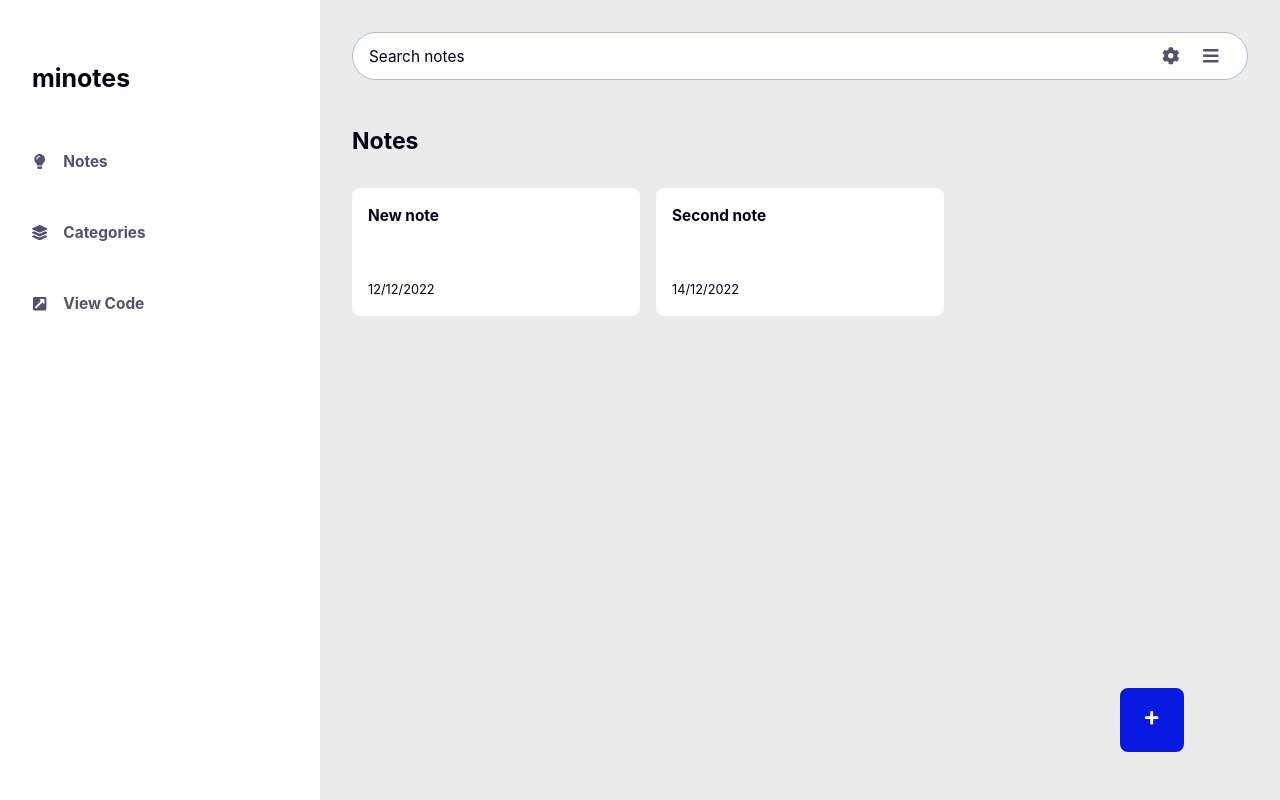
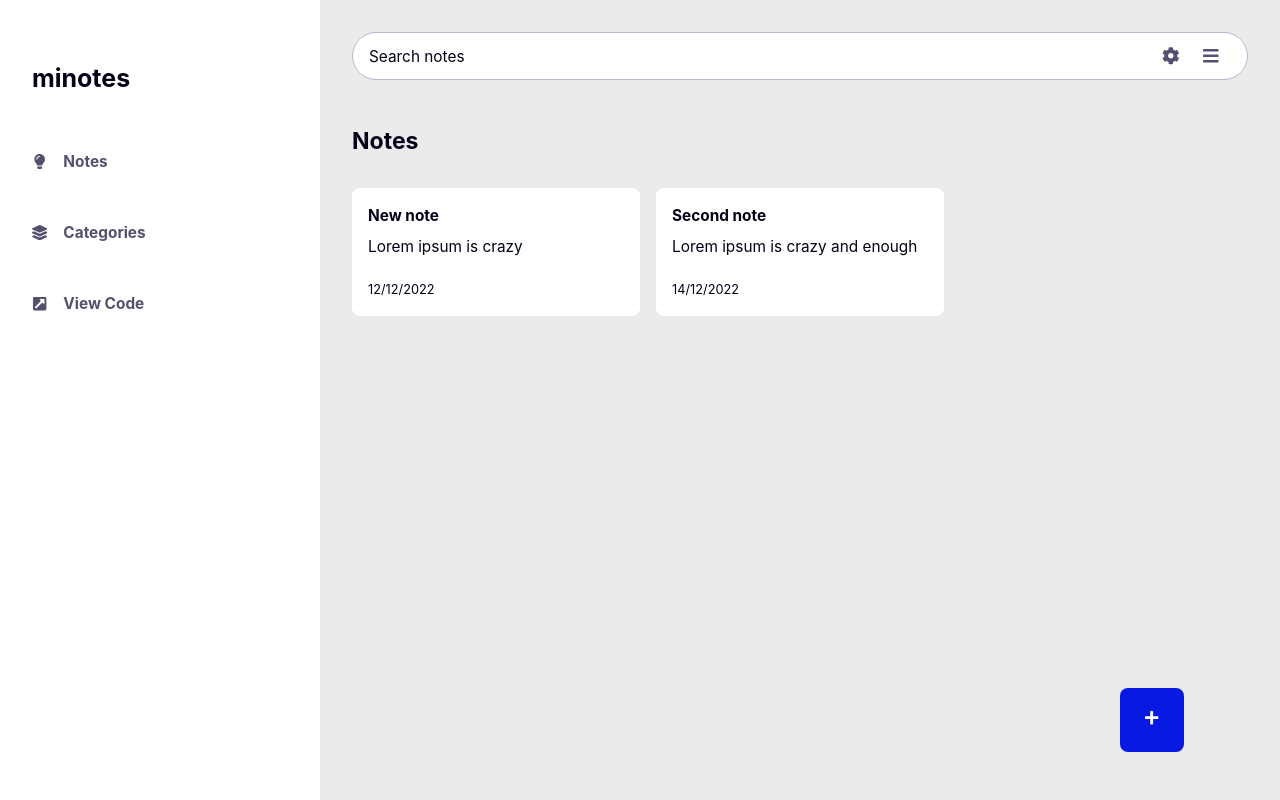
Before and after one commit to gzkdev/minote, a React (Create React App) app: page / in a window 1280 px wide. Built offline with nearby package versions, Linux system fonts and the light colour scheme.

Commit message:
updated noteitem layout and styles

```diff
--- a/src/components/Notes/NoteItem.jsx
+++ b/src/components/Notes/NoteItem.jsx
@@ -1,23 +1,22 @@
-// import { useState } from "react";
 import { Link } from "react-router-dom";
 import { motion } from "framer-motion";
 import NoteItemStyled from "./NoteItemStyled";
 
 function NoteItem({ data }) {
-  // const [isOpen, setIsOpen] = useState("");
-
   return (
-    <NoteItemStyled
-      // onClick={() => setIsOpen(note.id)}
-      as={motion.div}
-      // layoutId={note.id}
-      layout
-    >
+    <NoteItemStyled as={motion.div} layout>
       <Link to={`notes/${data.id}`}>
-        <div>
-          <motion.h4 layout>{data.title}</motion.h4>
-          <motion.small layout>{data.date}</motion.small>
-        </div>
+        <motion.div layout>
+          <div>
+            <h4>{data.title}</h4>
+            {data.content.length > 40 ? (
+              <p>{data.content.slice(0, 40)}...</p>
+            ) : (
+              <p>{data.content}</p>
+            )}
+          </div>
+          <small>{data.date}</small>
+        </motion.div>
       </Link>
     </NoteItemStyled>
   );
--- a/src/components/Notes/NoteItemStyled.jsx
+++ b/src/components/Notes/NoteItemStyled.jsx
@@ -14,6 +14,10 @@ const NoteItemStyled = styled.div`
       display: flex;
       flex-direction: column;
       justify-content: space-between;
+
+      & p {
+        margin: 0.5rem 0;
+      }
     }
   }
 `;
```
